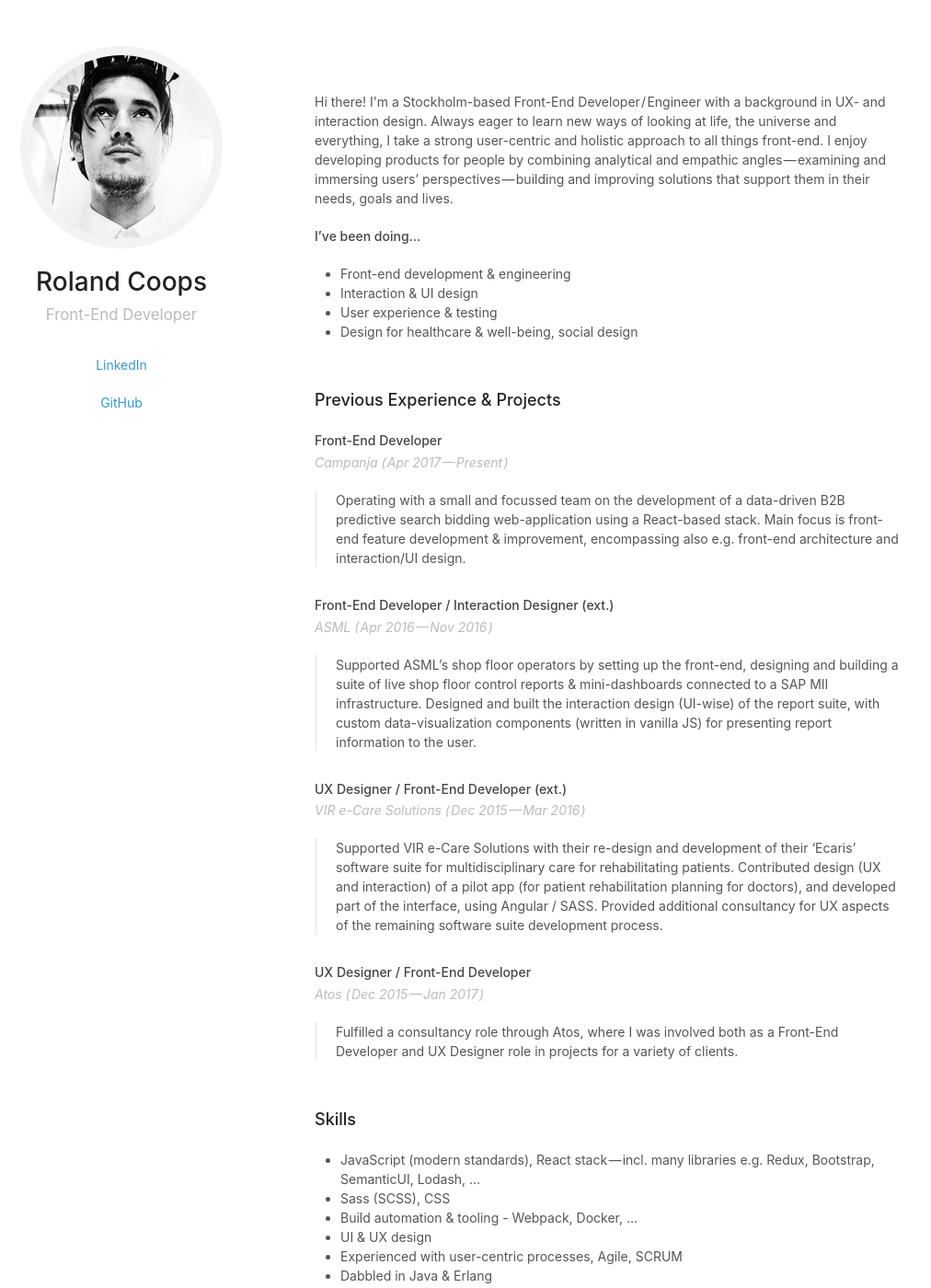
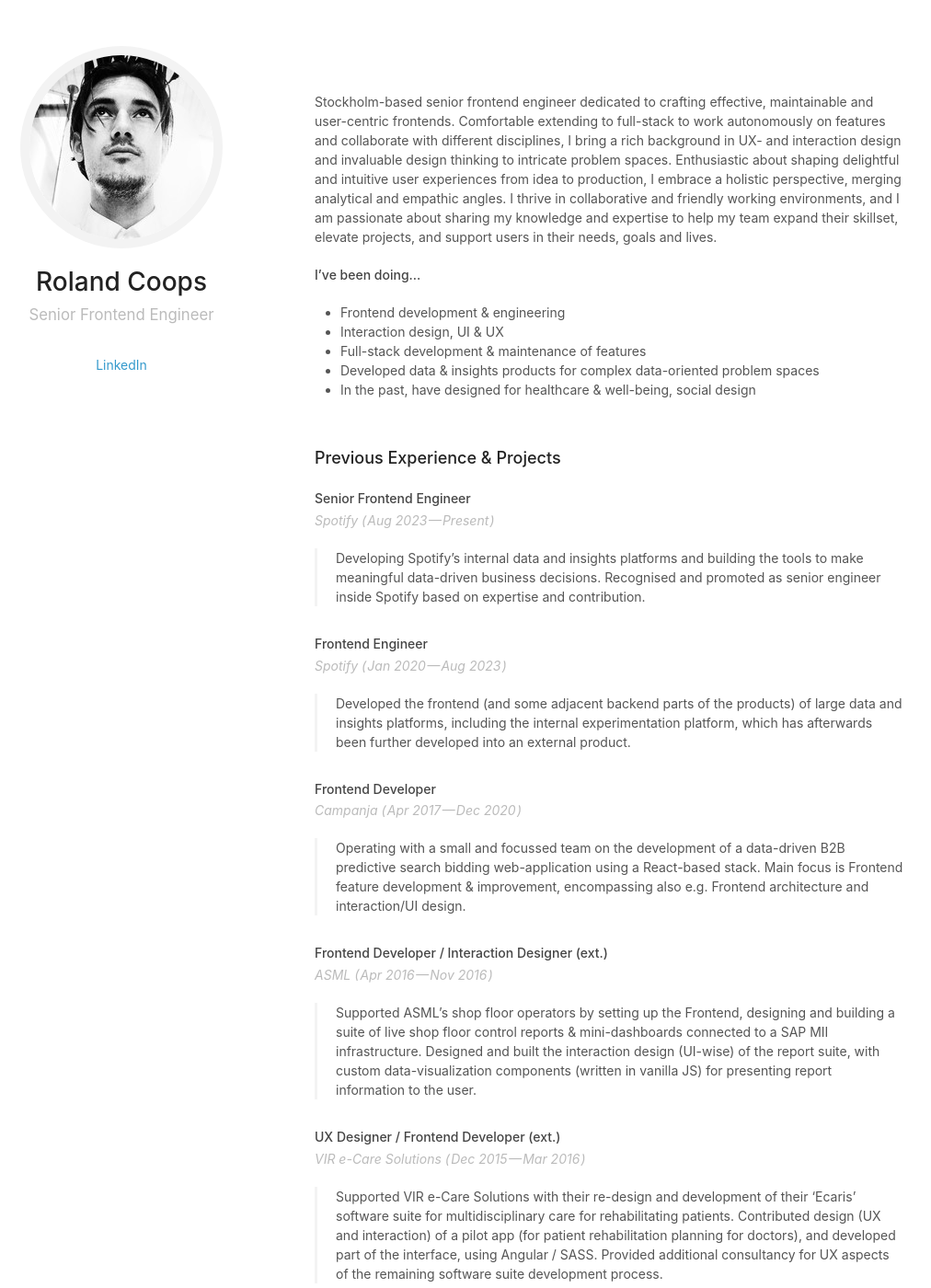
Before and after one commit to rolandcoops/rolandcoops.github.io, a Jekyll site: the page built from index.md, in a window 1280 px wide and 1400 px high. Shown: the whole window at 92% size, without its empty margins (138-1150 px from the left). Built offline with Jekyll 4.4.1, drawn with Linux system fonts in a browser that asks for light colours; some of the changed text lies outside the part shown.

Commit message:
Updates to summary, skills and experience (and some other minor changes).

```diff
--- a/_data/experience.yml
+++ b/_data/experience.yml
@@ -1,27 +1,41 @@
-- what: Front-End Developer
+- what: Senior Frontend Engineer
+  where: Spotify
+  start_date: Aug 2023
+  end_date: Present
+  description: |
+    Developing Spotify’s internal data and insights platforms and building the tools to make meaningful data-driven business decisions. Recognised and promoted as senior engineer inside Spotify based on expertise and contribution.
+
+- what: Frontend Engineer
+  where: Spotify
+  start_date: Jan 2020
+  end_date: Aug 2023
+  description: |
+    Developed the frontend (and some adjacent backend parts of the products) of large data and insights platforms, including the internal experimentation platform, which has afterwards been further developed into an external product.
+
+- what: Frontend Developer
   where: Campanja
   start_date: Apr 2017
-  end_date: Present
+  end_date: Dec 2020
   description: |
-    Operating with a small and focussed team on the development of a data-driven B2B predictive search bidding web-application using a React-based stack. Main focus is front-end feature development & improvement, encompassing also e.g. front-end architecture and interaction/UI design.
+    Operating with a small and focussed team on the development of a data-driven B2B predictive search bidding web-application using a React-based stack. Main focus is Frontend feature development & improvement, encompassing also e.g. Frontend architecture and interaction/UI design.
 
-- what: Front-End Developer / Interaction Designer (ext.)
+- what: Frontend Developer / Interaction Designer (ext.)
   where: ASML
   start_date: Apr 2016
   end_date: Nov 2016
   description: |
-    Supported ASML’s shop floor operators by setting up the front-end, designing and building a suite of live shop floor control reports & mini-dashboards connected to a SAP MII infrastructure. Designed and built the interaction design (UI-wise) of the report suite, with custom data-visualization components (written in vanilla JS) for presenting report information to the user.
+    Supported ASML’s shop floor operators by setting up the Frontend, designing and building a suite of live shop floor control reports & mini-dashboards connected to a SAP MII infrastructure. Designed and built the interaction design (UI-wise) of the report suite, with custom data-visualization components (written in vanilla JS) for presenting report information to the user.
 
-- what: UX Designer / Front-End Developer (ext.)
+- what: UX Designer / Frontend Developer (ext.)
   where: VIR e-Care Solutions
   start_date: Dec 2015
   end_date: Mar 2016
   description: |
     Supported VIR e-Care Solutions with their re-design and development of their ‘Ecaris’ software suite for multidisciplinary care for rehabilitating patients. Contributed design (UX and interaction) of a pilot app (for patient rehabilitation planning for doctors), and developed part of the interface, using Angular / SASS. Provided additional consultancy for UX aspects of the remaining software suite development process.
 
-- what: UX Designer / Front-End Developer
+- what: UX Designer / Frontend Developer
   where: Atos
   start_date: Dec 2015
   end_date: Jan 2017
   description: |
-    Fulfilled a consultancy role through Atos, where I was involved both as a Front-End Developer and UX Designer role in projects for a variety of clients.
+    Fulfilled a consultancy role through Atos, where I was involved both as a Frontend Developer and UX Designer role in projects for a variety of clients.
--- a/_data/links.yml
+++ b/_data/links.yml
@@ -1,5 +1,2 @@
 - title: LinkedIn
   url: https://www.linkedin.com/in/rolandcoops/
-
-- title: GitHub
-  url: https://github.com/rolandcoops/
--- a/_data/profile.yml
+++ b/_data/profile.yml
@@ -1,5 +1,5 @@
 name: Roland Coops
 
-title: Front-End Developer
+title: Senior Frontend Engineer
 
-img: '/assets/avatar.jpeg' # relative url
+img: "/assets/avatar.jpeg" # relative url
--- a/_data/skills.yml
+++ b/_data/skills.yml
@@ -1,7 +1,8 @@
-- JavaScript (modern standards), React stack — incl. many libraries e.g. Redux, Bootstrap, SemanticUI, Lodash, …
-- Sass (SCSS), CSS
-- Build automation & tooling - Webpack, Docker, …
-- UI & UX design
-- Experienced with user-centric processes, Agile, SCRUM
-- Dabbled in Java & Erlang
-- GIT (i.e. standard development workflow best practices)
+- TypeScript (and modern standards JavaScript)
+- React stack — incl. many relevant third party libraries (e.g. for components, API handling, utilities, state)
+- CSS, JSS, SCSS/Sass
+- UX & UI (and interaction) design
+- Likes working in backend codebases to build or improve features (e.g. Java, Erlang)
+- Tooling & automation — e.g. Yarn, Jest, Webpack, Docker/Kubernetes, and others
+- Experienced working in various development frameworks —  Agile, SCRUM, Shape Up (incl. JIRA, Asana)
+- GIT (i.e. best practices for repository-based development)
--- a/_data/summary.yml
+++ b/_data/summary.yml
@@ -1,13 +1,11 @@
 intro: |
-  Hi there! I'm a Stockholm-based Front-End Developer / Engineer with a background
-  in UX- and interaction design. Always eager to learn new ways of looking at life,
-  the universe and everything, I take a strong user-centric and holistic approach
-  to all things front-end. I enjoy developing products for people by combining
-  analytical and empathic angles — examining and immersing users’ perspectives — building
-  and improving solutions that support them in their needs, goals and lives.
+  Stockholm-based senior frontend engineer dedicated to crafting effective, maintainable and user-centric frontends.
+  Comfortable extending to full-stack to work autonomously on features and collaborate with different disciplines, I bring a rich background in UX- and interaction design and invaluable design thinking to intricate problem spaces.
+  Enthusiastic about shaping delightful and intuitive user experiences from idea to production, I embrace a holistic perspective, merging analytical and empathic angles. I thrive in collaborative and friendly working environments, and I am passionate about sharing my knowledge and expertise to help my team expand their skillset, elevate projects, and support users in their needs, goals and lives.
 
 skills:
-  - Front-end development & engineering
-  - Interaction & UI design
-  - User experience & testing
-  - Design for healthcare & well-being, social design
+  - Frontend development & engineering
+  - Interaction design, UI & UX
+  - Full-stack development & maintenance of features
+  - Developed data & insights products for complex data-oriented problem spaces
+  - In the past, have designed for healthcare & well-being, social design
--- a/index.md
+++ b/index.md
@@ -1,5 +1,5 @@
 ---
 layout: resume
 title: Roland Coops
-description: Stockholm-based Front-End Developer
+description: Senior Frontend Engineer
 ---
```
